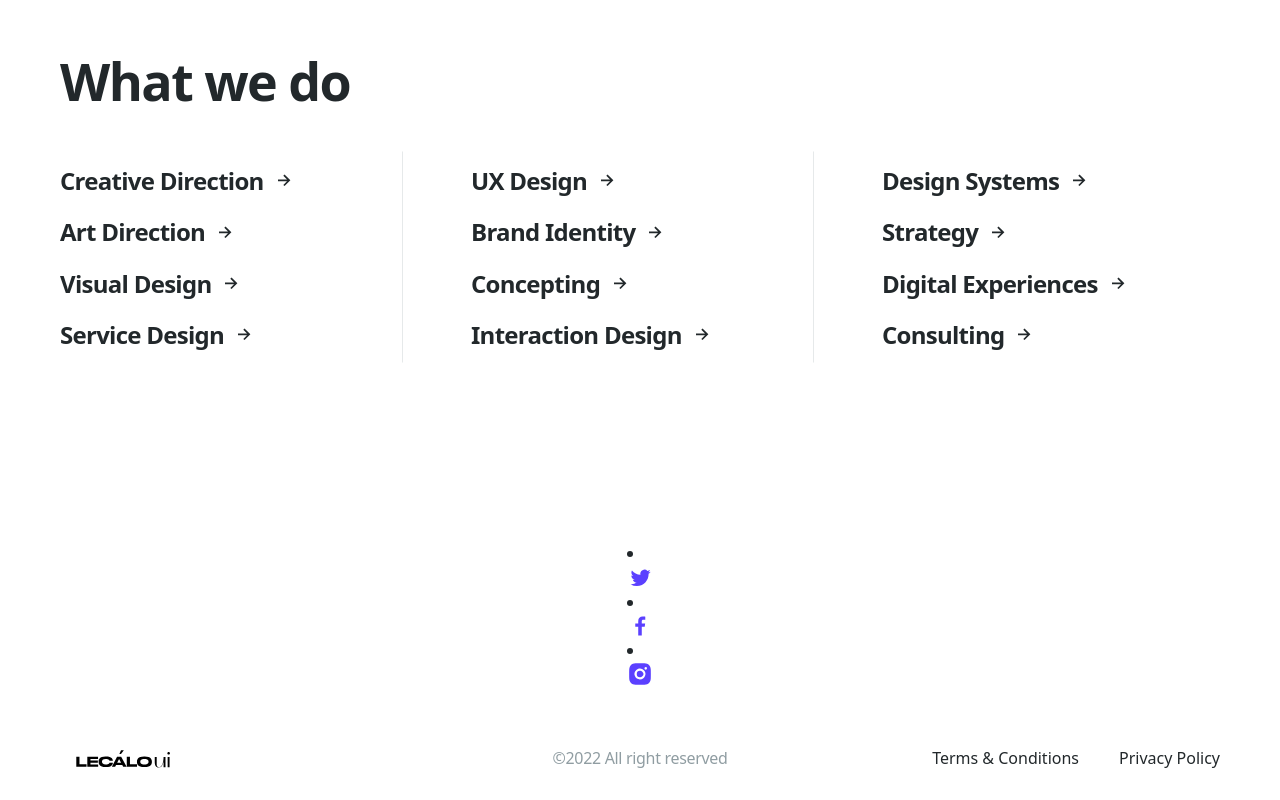
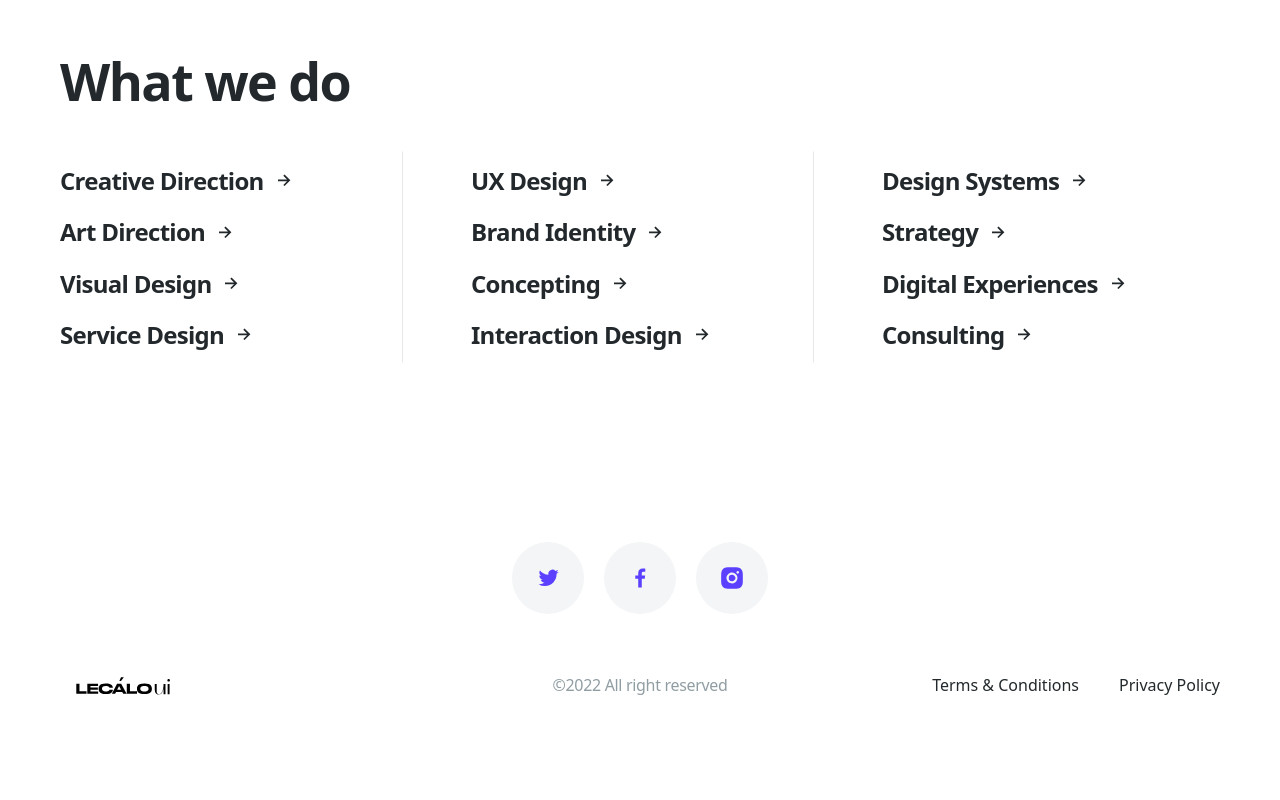
Before and after one commit to maryna989/bytehive-assignment, a website built with Vite: page src/index.html in a window 1280 px wide. Shown: the part 2816-3616 px from the top of the page. After the commit the page ends 3543 px from the top, so only its background shows below. Built offline with nearby package versions, Linux system fonts and the light colour scheme.

Commit message:
Improved the code in the footer

```diff
--- a/src/css/footer.css
+++ b/src/css/footer.css
@@ -1,16 +1,20 @@
+.footer {
+  padding-bottom: 30px;
+}
+
 .footer-container {
-  padding-bottom: 30px;
   display: flex;
   flex-direction: column;
   align-items: center;
   gap: 60px;
 }
 
-.soclist-icons-footer {
+.footer-socials {
+  display: flex;
   gap: 20px;
 }
 
-.footer-soc-item {
+.footer-socials li {
   display: flex;
   align-items: center;
   justify-content: center;
--- a/src/js/footer.js
+++ b/src/js/footer.js
@@ -1,13 +1,6 @@
 import { socialMedia } from '../mocks/socialMediaMocks';
 import { createSocialList } from '../components/createSocialList';
 
-const footerContainer = document.querySelector('#js-footer');
+const footerContainer = document.querySelector('.js-footer-social');
 
 footerContainer.innerHTML = createSocialList(socialMedia);
-
-const socialIconsList = footerContainer.querySelector('.social-icons-list');
-socialIconsList.classList.add('soclist-icons-footer');
-
-footerContainer
-  .querySelectorAll('.social-item')
-  .forEach(item => item.classList.add('footer-soc-item'));
--- a/src/partials/footer.html
+++ b/src/partials/footer.html
@@ -1,6 +1,6 @@
 <footer class="footer">
   <div class="container footer-container">
-    <div class="soc-icon-footer" id="js-footer"></div>
+    <ul class="footer-socials js-footer-social"></ul>
     <div class="items-footer">
       <svg width="127" height="20">
         <use href="../img/icons.svg#icon-Logo"></use>
```
